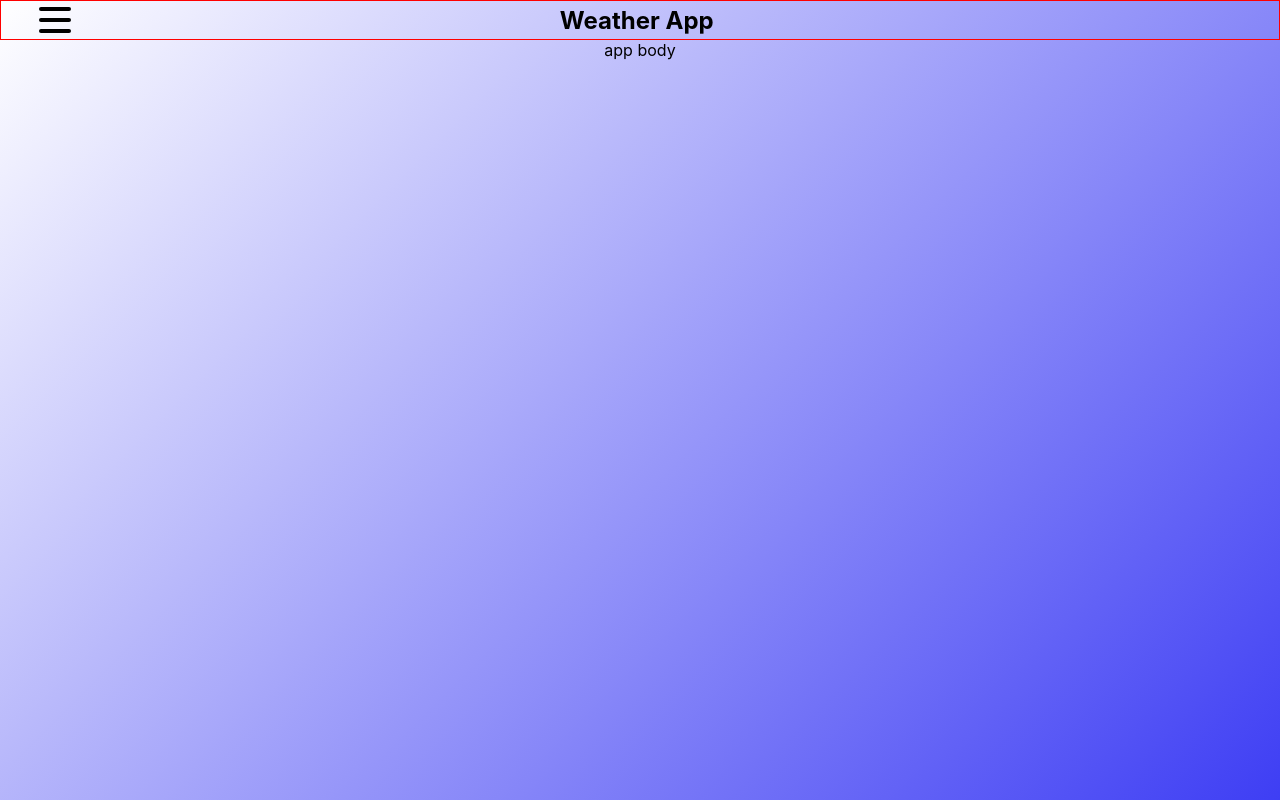
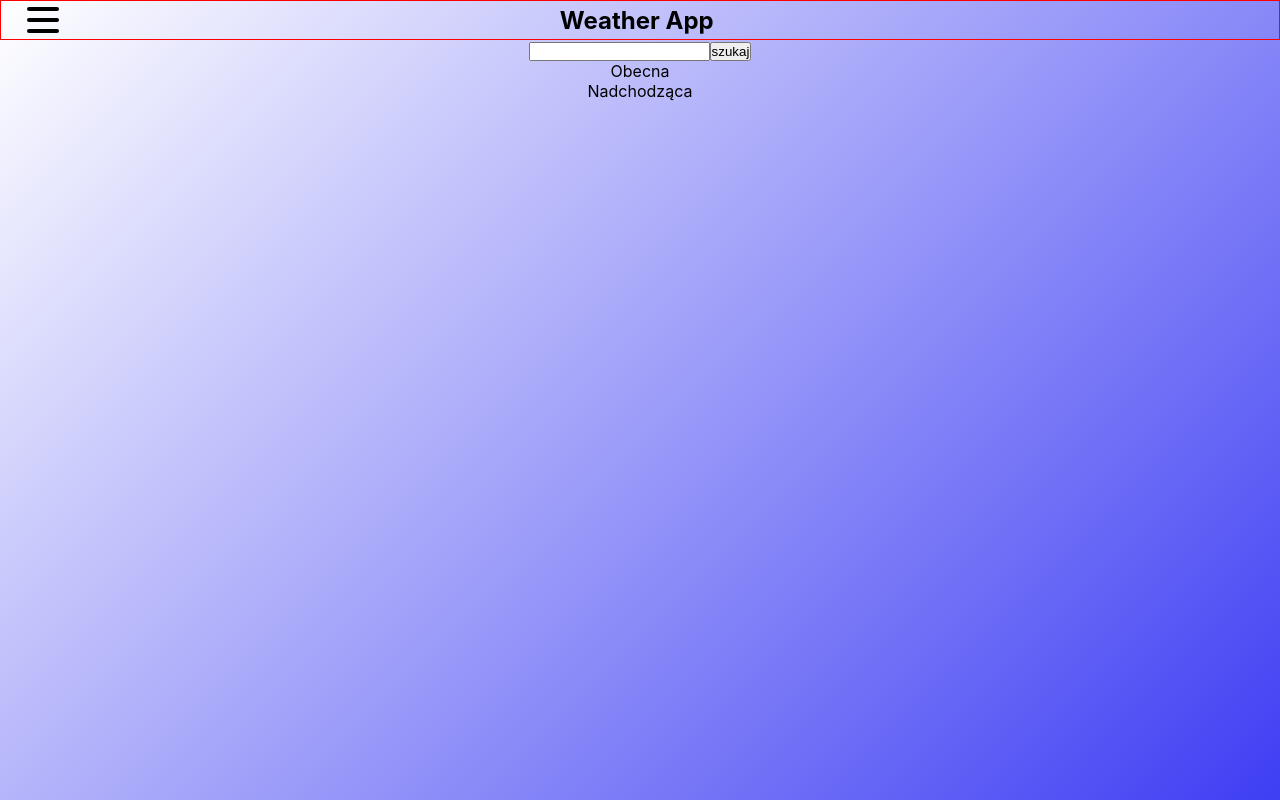
Before and after one commit to lnowak/weather_app, a React (Create React App) app: page / in a window 1280 px wide. Built offline with nearby package versions, Linux system fonts and the light colour scheme.

Commit message:
New Components added
- New components added
- Few visual changes in slider area

```diff
--- a/src/App.css
+++ b/src/App.css
@@ -24,7 +24,7 @@
   align-items: center;
   /* padding-right: 40%; */
   border: 1px solid red;
-  padding: 0 6% 0 3%;
+  padding: 0 5% 0 2%;
 }
 
 .header__button {
--- a/src/App.js
+++ b/src/App.js
@@ -4,7 +4,7 @@ import './App.css';
 
 import Header from './Components/Header';
 import Slider from './Components/Slider';
-import AppBody from './Components/AppBody'
+import AppBody from './Components/AppBody';
 
 
 
--- a/src/Components/AppBody.js
+++ b/src/Components/AppBody.js
@@ -1,7 +1,14 @@
+import FormArea from './FormArea';
+import CurrentWeatherArea from './CurrentWeatherArea';
+import UpcomingWeatherArea from './UpcomingWeatherArea';
+
+
 function AppBody() {
     return (
       <div className="appBody">
-          app body
+          <FormArea />
+          <CurrentWeatherArea />
+          <UpcomingWeatherArea />
       </div>
     );
   }
--- /dev/null
+++ b/src/Components/CurrentWeatherArea.js
@@ -0,0 +1,9 @@
+function CurrentWeatherArea() {
+    return (
+      <div className="currentWeatherArea">
+          Obecna
+      </div>
+    );
+  }
+
+  export default CurrentWeatherArea;
--- /dev/null
+++ b/src/Components/FormArea.js
@@ -0,0 +1,12 @@
+function FormArea() {
+    return (
+      <div className="formArea">
+          <form>
+              <input type='text' />
+              <input type='submit' value='szukaj' />
+          </form>
+      </div>
+    );
+  }
+
+  export default FormArea;
--- /dev/null
+++ b/src/Components/UpcomingWeatherArea.js
@@ -0,0 +1,9 @@
+function UpcomingWeatherArea() {
+    return (
+      <div className="upcomingWeatherArea">
+          Nadchodząca
+      </div>
+    );
+  }
+
+  export default UpcomingWeatherArea;
```
Also changed, not shown: 1 other file (tests, documents, lock files or other folders).
